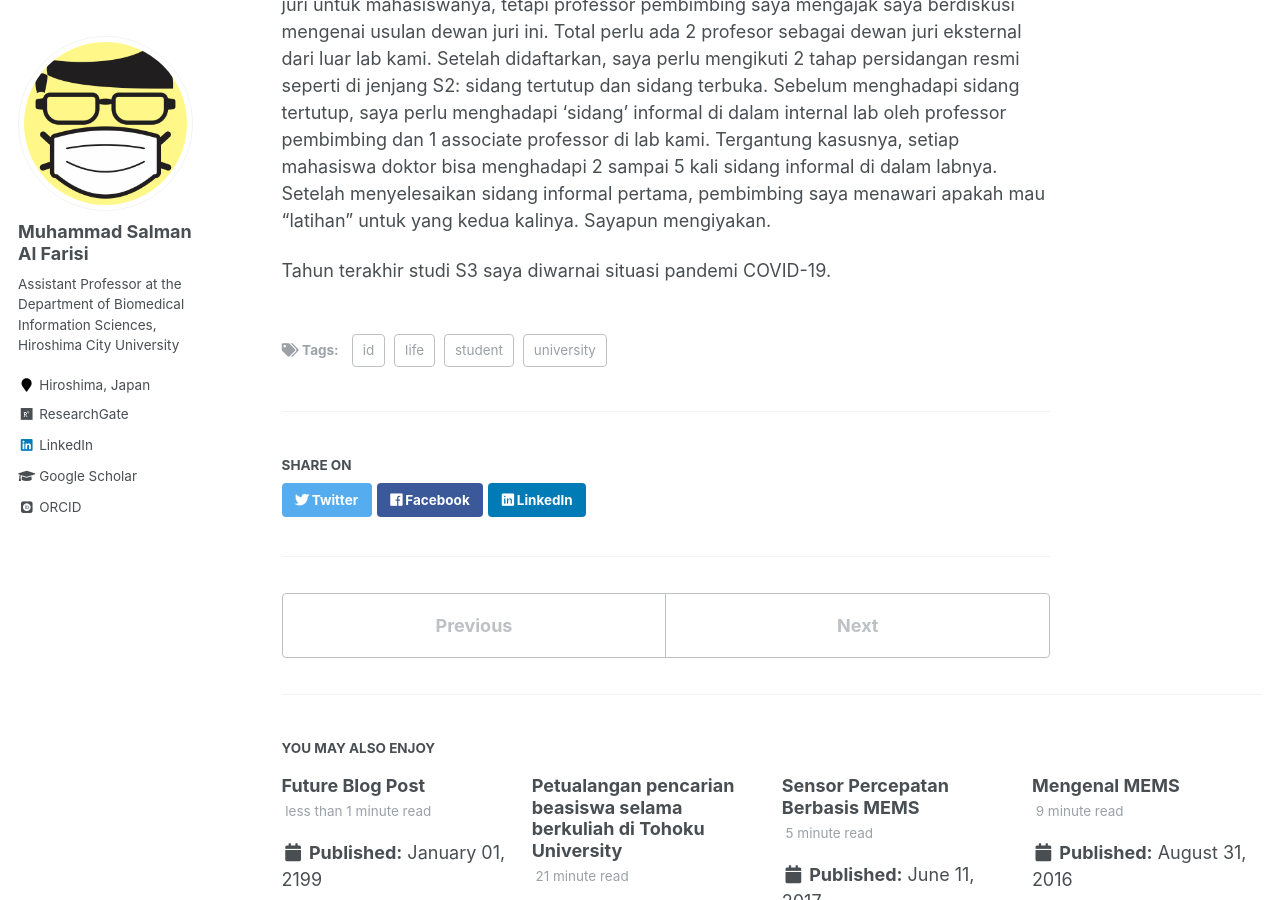
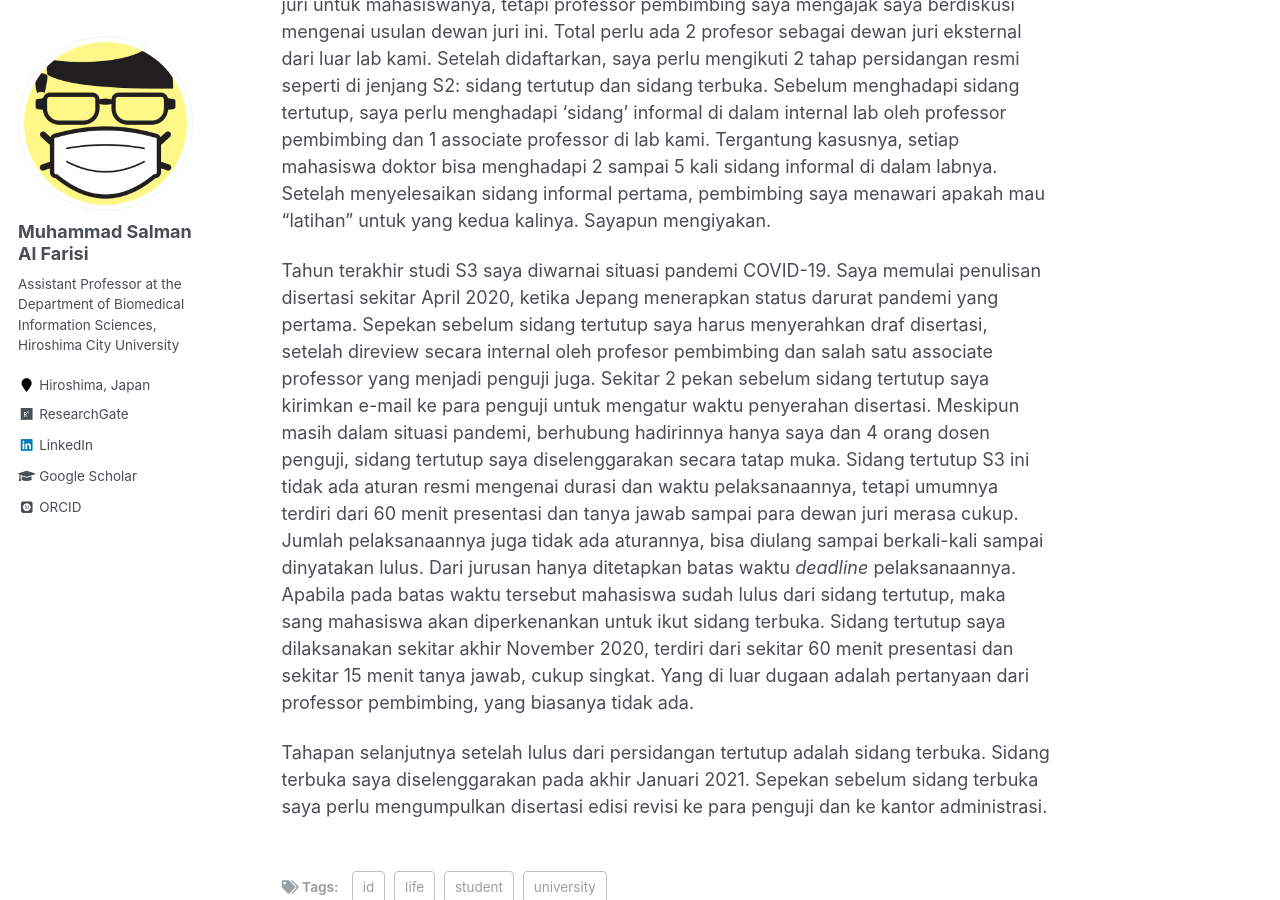
Before and after one commit to msalfarisi/msalfarisi.github.io, a Jekyll site: the page built from _posts/2099-03-29-ujian-kelulusan.md, in a window 1280 px wide and 900 px high, scrolled down 7462 px. Built offline with Jekyll 4.4.1, drawn with Linux system fonts in a browser that asks for light colours; some web fonts are replaced; some of the changed text lies outside the part shown.

Commit message:
Update 2099-03-29-ujian-kelulusan.md

```diff
--- a/_posts/2099-03-29-ujian-kelulusan.md
+++ b/_posts/2099-03-29-ujian-kelulusan.md
@@ -61,4 +61,6 @@ Singkat cerita, standar durasi masa studi jenjang S3 adalah 3 tahun. Satu semest
 
 Di dalam proses pendaftaran untuk mengikuti persidangan, professor pembimbing juga perlu mengajukan usulan dewan juri. Beberapa pembimbing memutuskan sendiri dewan juri untuk mahasiswanya, tetapi professor pembimbing saya mengajak saya berdiskusi mengenai usulan dewan juri ini. Total perlu ada 2 profesor sebagai dewan juri eksternal dari luar lab kami. Setelah didaftarkan, saya perlu mengikuti 2 tahap persidangan resmi seperti di jenjang S2: sidang tertutup dan sidang terbuka. Sebelum menghadapi sidang tertutup, saya perlu menghadapi 'sidang' informal di dalam internal lab oleh professor pembimbing dan 1 associate professor di lab kami. Tergantung kasusnya, setiap mahasiswa doktor bisa menghadapi 2 sampai 5 kali sidang informal di dalam labnya. Setelah menyelesaikan sidang informal pertama, pembimbing saya menawari apakah mau "latihan" untuk yang kedua kalinya. Sayapun mengiyakan.
 
-Tahun terakhir studi S3 saya diwarnai situasi pandemi COVID-19.
+Tahun terakhir studi S3 saya diwarnai situasi pandemi COVID-19. Saya memulai penulisan disertasi sekitar April 2020, ketika Jepang menerapkan status darurat pandemi yang pertama. Sepekan sebelum sidang tertutup saya harus menyerahkan draf disertasi, setelah direview secara internal oleh profesor pembimbing dan salah satu associate professor yang menjadi penguji juga. Sekitar 2 pekan sebelum sidang tertutup saya kirimkan e-mail ke para penguji untuk mengatur waktu penyerahan disertasi. Meskipun masih dalam situasi pandemi, berhubung hadirinnya hanya saya dan 4 orang dosen penguji, sidang tertutup saya diselenggarakan secara tatap muka. Sidang tertutup S3 ini tidak ada aturan resmi mengenai durasi dan waktu pelaksanaannya, tetapi umumnya terdiri dari 60 menit presentasi dan tanya jawab sampai para dewan juri merasa cukup. Jumlah pelaksanaannya juga tidak ada aturannya, bisa diulang sampai berkali-kali sampai dinyatakan lulus. Dari jurusan hanya ditetapkan batas waktu _deadline_ pelaksanaannya. Apabila pada batas waktu tersebut mahasiswa sudah lulus dari sidang tertutup, maka sang mahasiswa akan diperkenankan untuk ikut sidang terbuka. Sidang tertutup saya dilaksanakan sekitar akhir November 2020, terdiri dari sekitar 60 menit presentasi dan sekitar 15 menit tanya jawab, cukup singkat. Yang di luar dugaan adalah pertanyaan dari professor pembimbing, yang biasanya tidak ada.
+
+Tahapan selanjutnya setelah lulus dari persidangan tertutup adalah sidang terbuka. Sidang terbuka saya diselenggarakan pada akhir Januari 2021. Sepekan sebelum sidang terbuka saya perlu mengumpulkan disertasi edisi revisi ke para penguji dan ke kantor administrasi.
```
